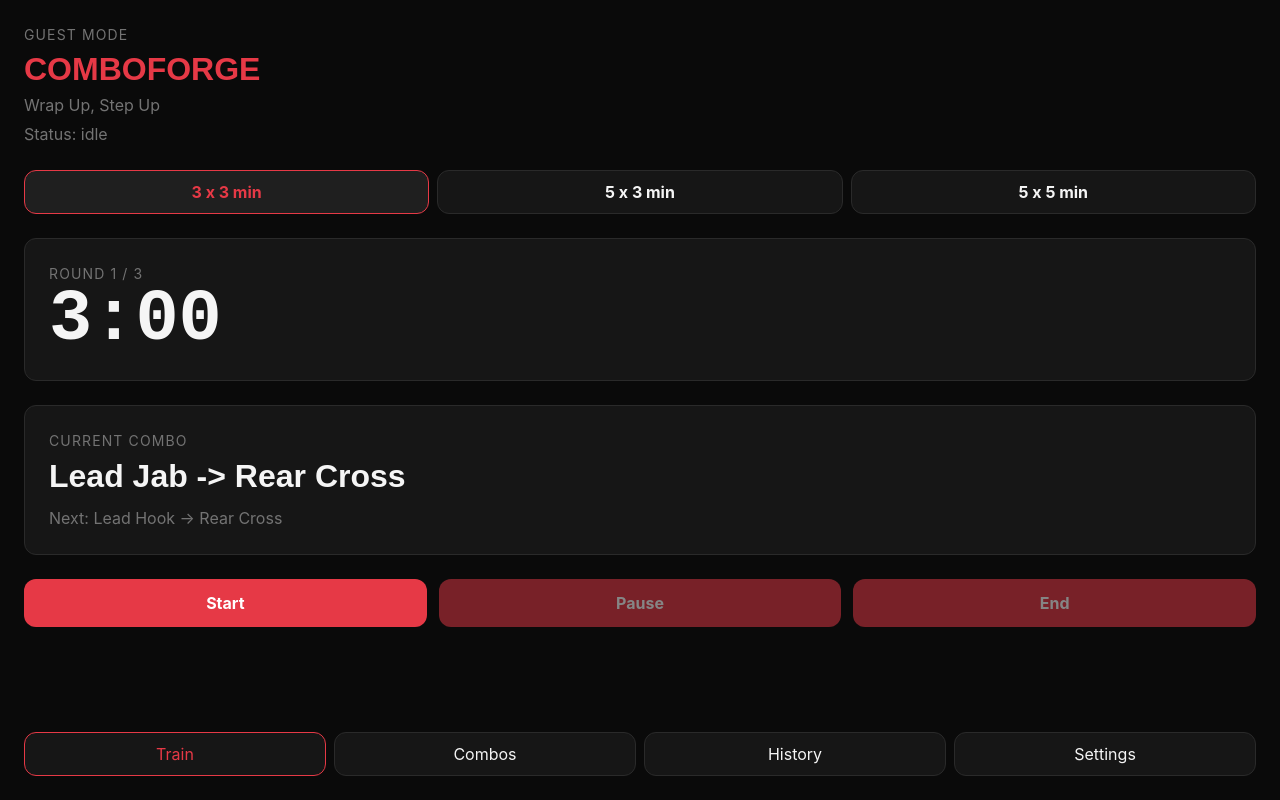
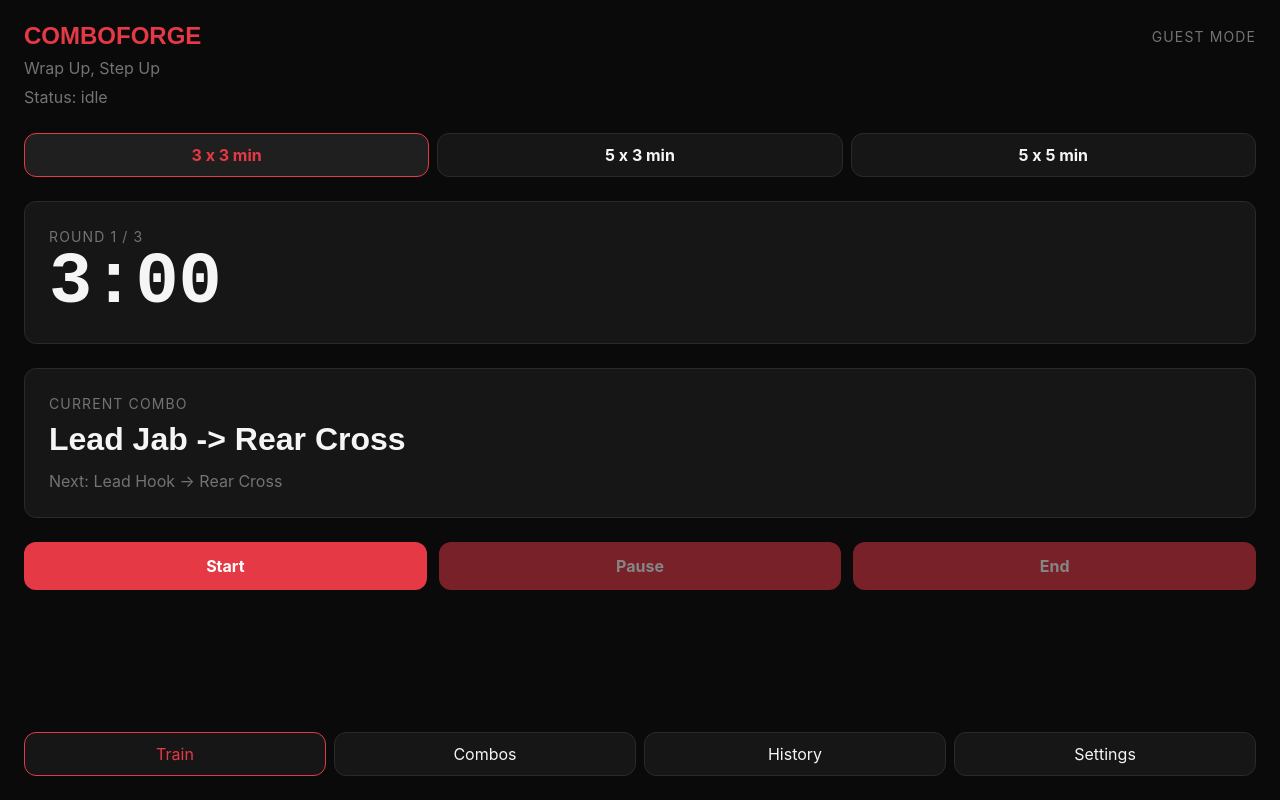
Before and after one commit to Leandro-Da-Souza/comboforge, a React (Vite) app: page /train in a window 1280 px wide. Built offline with nearby package versions, Linux system fonts and the light colour scheme.

Commit message:
adjust eyebrow

```diff
--- a/src/components/PageHeader.tsx
+++ b/src/components/PageHeader.tsx
@@ -13,8 +13,11 @@
 }: PageHeaderProps) {
   return (
     <header className="page-header">
-      {eyebrow ? <p className="page-eyebrow">{eyebrow}</p> : null}
-      <h1>{title}</h1>
+      <section className="page-title">
+        <h1>{title}</h1>
+        {eyebrow ? <span className="page-eyebrow">{eyebrow}</span> : null}
+      </section>
+
       {description ? <p className="page-description">{description}</p> : null}
     </header>
   )
--- a/src/styles/page.css
+++ b/src/styles/page.css
@@ -3,6 +3,22 @@
   flex-direction: column;
   gap: 8px;
   margin-bottom: 5px;
+}
+
+.page-title {
+  display: flex;
+  justify-content: space-between;
+  flex-wrap: wrap;
+  gap: 8px 16px;
+}
+
+.page-eyebrow {
+  display: flex;
+  align-items: center;
+  color: var(--muted-foreground);
+  font-size: 12px;
+  letter-spacing: 0.08em;
+  text-transform: uppercase;
 }
 
 .page-eyebrow {
```
